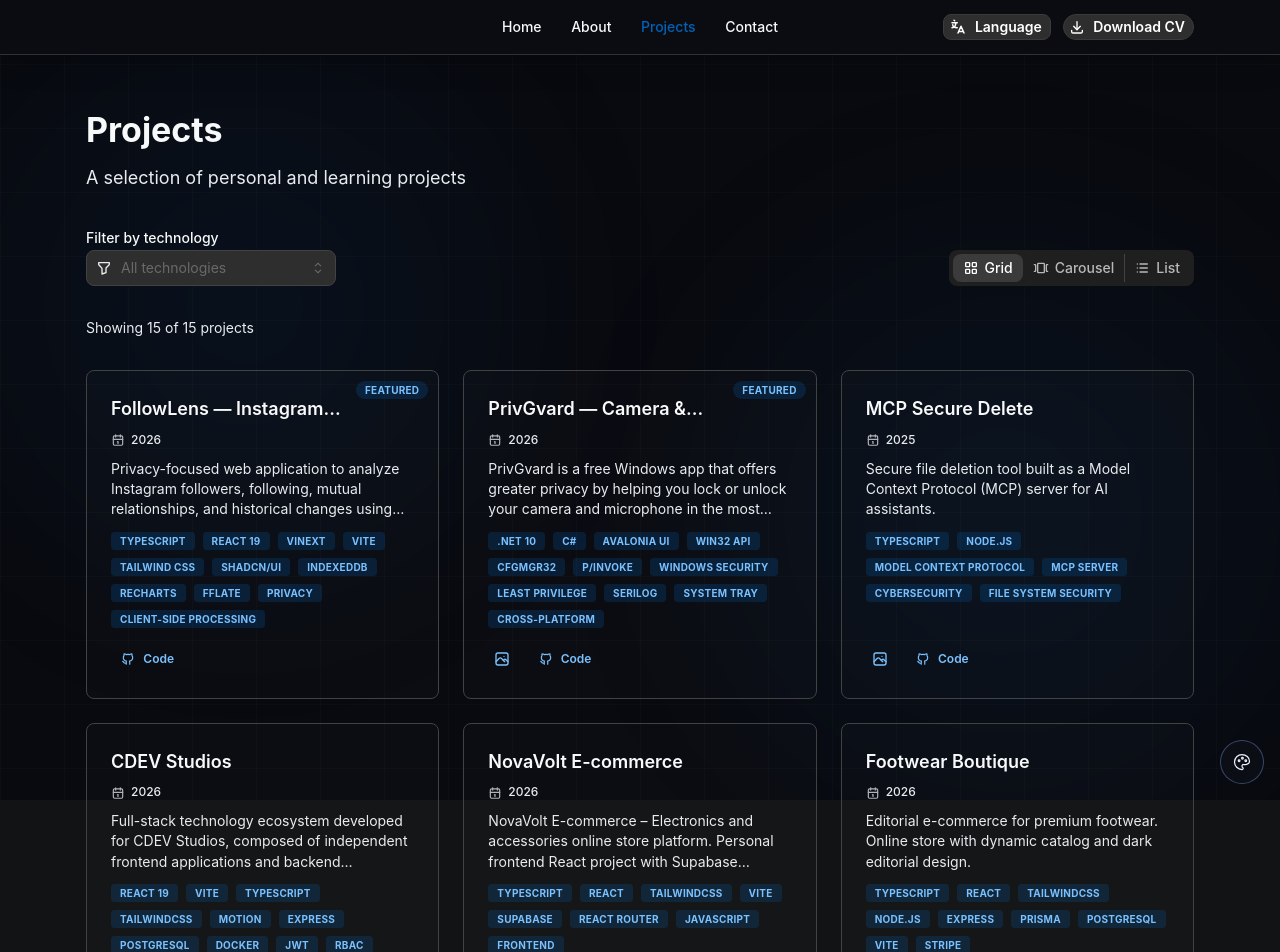
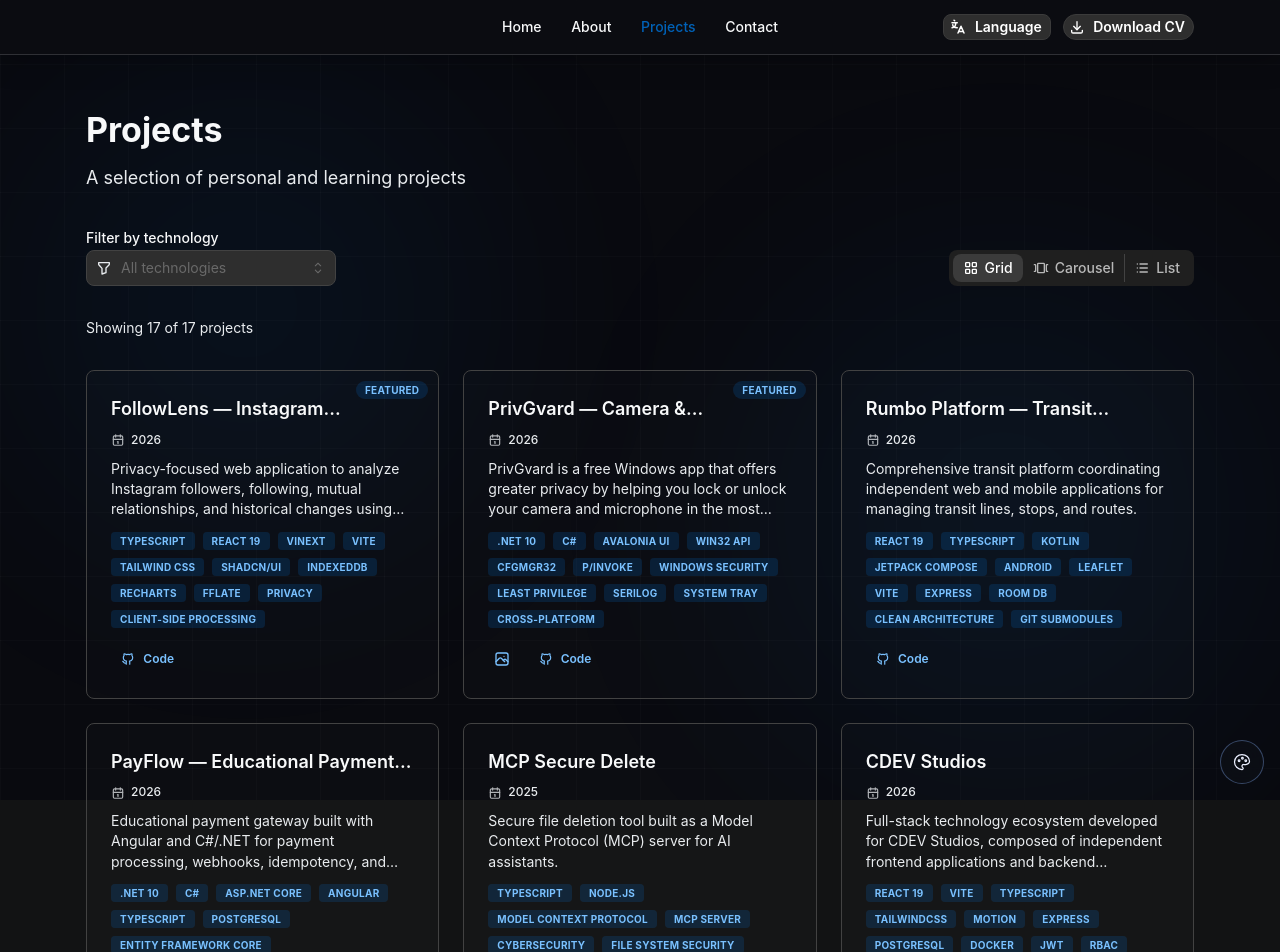
Before and after one commit to cristianbarreiro/cristianbarreiro.github.io, a React (Vite) app: page /projects in a window 1280 px wide. Shown: the top 952 px of the page. Built offline with nearby package versions, Linux system fonts and the light colour scheme.

Commit message:
feat: add payflow project

```diff
--- a/src/data/projects.js
+++ b/src/data/projects.js
@@ -472,6 +472,61 @@
             repoUrl: 'https://github.com/cristianbarreiro/Instagram_Analyzer',
             featured: true,
         },
+        {
+            id: 17,
+            title: 'PayFlow — Simulador de Pasarela de Pagos',
+            description:
+                'Simulador educativo de pasarela de pagos construido con Angular y C#/.NET para el procesamiento de pagos, webhooks, idempotencia y gestión de transacciones.',
+            longDescription:
+                'Proyecto educativo de simulación de pasarela de pagos FinTech diseñado para demostrar conceptos de arquitectura de software limpia (Clean Architecture), sistemas transaccionales ACID y comunicación asíncrona. Implementa procesamiento de pagos mediante webhooks firmados criptográficamente (HMAC-SHA256 con comparación timing-safe), idempotencia a nivel de base de datos para evitar cobros duplicados ante reintentos de red, snapshots de precios en servidor y control de concurrencia optimista. Desarrollado con ASP.NET Core 10, Entity Framework Core, PostgreSQL 17 / SQLite y un frontend reactivo con Angular 22 utilizando Standalone Components y Signals. Incluye suite completa de tests unitarios y de integración.',
+            date: '2026',
+            image: null,
+            images: [],
+            tags: [
+                '.NET 10',
+                'C#',
+                'ASP.NET Core',
+                'Angular',
+                'TypeScript',
+                'PostgreSQL',
+                'Entity Framework Core',
+                'Clean Architecture',
+                'Docker',
+                'Webhooks',
+                'FinTech',
+                'API REST',
+            ],
+            demoUrl: '',
+            repoUrl: 'https://github.com/cristianbarreiro/payment_gateway',
+            featured: false,
+        },
+        {
+            id: 18,
+            title: 'Rumbo Platform — Plataforma de Transporte',
+            description:
+                'Plataforma integral de transporte público multimodal que coordina aplicaciones web y móviles independientes para la gestión de líneas, paradas y recorridos.',
+            longDescription:
+                'Plataforma de transporte público multimodal concebida como un superproyecto arquitectónico que coordina aplicaciones cliente independientes: Rumbo Web (React 19, TypeScript, Vite, Express y Leaflet para mapas interactivos) y Rumbo Android (Kotlin, Jetpack Compose, Retrofit, OkHttp y Room con arquitectura Clean/capas). La plataforma comparte especificaciones funcionales, esquemas de contratos de datos y criterios de diseño visual y accesibilidad, manteniendo al mismo tiempo pilas tecnológicas, historial de versiones y ciclos de compilación y despliegue desacoplados en cada cliente mediante submódulos Git.',
+            date: '2026',
+            image: null,
+            images: [],
+            tags: [
+                'React 19',
+                'TypeScript',
+                'Kotlin',
+                'Jetpack Compose',
+                'Android',
+                'Leaflet',
+                'Vite',
+                'Express',
+                'Room DB',
+                'Clean Architecture',
+                'Git Submodules',
+            ],
+            demoUrl: '',
+            repoUrl: 'https://github.com/cristianbarreiro/Rumbo_Platform',
+            featured: false,
+        },
     ],
     en: [
         {
@@ -928,6 +983,61 @@
             repoUrl: 'https://github.com/cristianbarreiro/Instagram_Analyzer',
             featured: true,
         },
+        {
+            id: 17,
+            title: 'PayFlow — Educational Payment Gateway',
+            description:
+                'Educational payment gateway built with Angular and C#/.NET for payment processing, webhooks, idempotency, and transaction management.',
+            longDescription:
+                'Educational FinTech payment gateway simulator designed to demonstrate Clean Architecture, ACID transactional systems, and asynchronous communication. Implements payment processing through cryptographically signed webhooks (HMAC-SHA256 with timing-safe comparison), database-level idempotency to prevent duplicate charges upon network retries, server-side price snapshots, and optimistic concurrency control. Built with ASP.NET Core 10, Entity Framework Core, PostgreSQL 17 / SQLite, and a reactive Angular 22 frontend utilizing Standalone Components and Signals. Includes a comprehensive suite of unit and integration tests.',
+            date: '2026',
+            image: null,
+            images: [],
+            tags: [
+                '.NET 10',
+                'C#',
+                'ASP.NET Core',
+                'Angular',
+                'TypeScript',
+                'PostgreSQL',
+                'Entity Framework Core',
+                'Clean Architecture',
+                'Docker',
+                'Webhooks',
+                'FinTech',
+                'API REST',
+            ],
+            demoUrl: '',
+            repoUrl: 'https://github.com/cristianbarreiro/payment_gateway',
+            featured: false,
+        },
+        {
+            id: 18,
+            title: 'Rumbo Platform — Transit Platform',
+            description:
+                'Comprehensive transit platform coordinating independent web and mobile applications for managing transit lines, stops, and routes.',
+            longDescription:
+                'Multimodal public transit platform designed as an architectural umbrella project coordinating independent client applications: Rumbo Web (React 19, TypeScript, Vite, Express, and Leaflet for interactive maps) and Rumbo Android (Kotlin, Jetpack Compose, Retrofit, OkHttp, and Room with Clean Architecture layers). The platform shares functional specifications, data contract schemas, and visual design and accessibility guidelines, while maintaining decoupled technology stacks, version histories, and independent build/deployment lifecycles across clients using Git submodules.',
+            date: '2026',
+            image: null,
+            images: [],
+            tags: [
+                'React 19',
+                'TypeScript',
+                'Kotlin',
+                'Jetpack Compose',
+                'Android',
+                'Leaflet',
+                'Vite',
+                'Express',
+                'Room DB',
+                'Clean Architecture',
+                'Git Submodules',
+            ],
+            demoUrl: '',
+            repoUrl: 'https://github.com/cristianbarreiro/Rumbo_Platform',
+            featured: false,
+        },
     ],
 };
 
```
